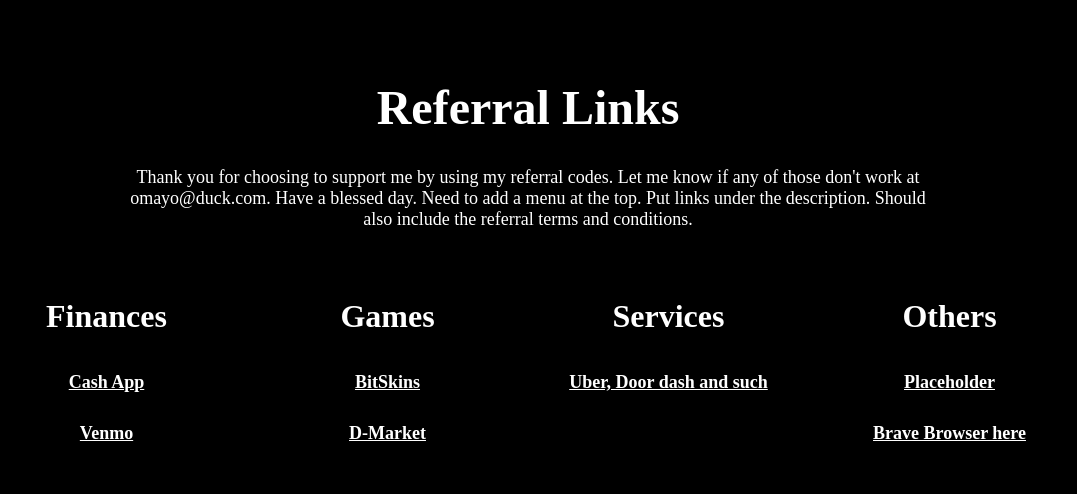
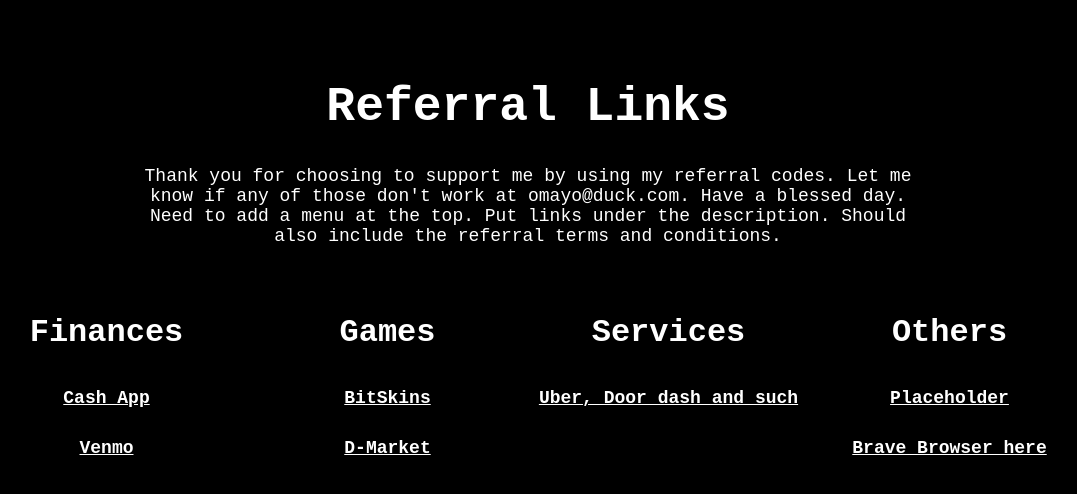
Before and after one commit to edydex/edydex.github.io, a plain HTML site: page index.html in a window 1280 px wide. Shown: the whole page, without its empty margins (112-1189 px from the left). Drawn offline with Linux system fonts and the light colour scheme.

Commit message:
Update styles.css

```diff
--- a/styles.css
+++ b/styles.css
@@ -1,10 +1,11 @@
 /* Set page background to black and text color to white */
 body {
   background-color: black;
-  color: white;
+  color: #fff;
   padding-top: 40px; /* Add padding to the top of the screen */
   padding-left: 40px; /* Add padding to the left edge of the screen */
   padding-right: 40px; /* Add padding to the right edge of the screen */
+  font-family: monospace;
 }
 
 /* Center the "Referral Links" heading */
@@ -25,6 +26,7 @@
   display: flex;
   flex-direction: column;
   align-items: center; /* Align headers to the middle */
+  position: relative;
 }
 
 .centered-text {
@@ -51,6 +53,7 @@
   font-size: 18px; /* Decrease font size for link headers */
   text-decoration: underline;
   text-align: center; /* Align link headers to the middle */
+  color: white;
 }
 
 .link-content {
```
